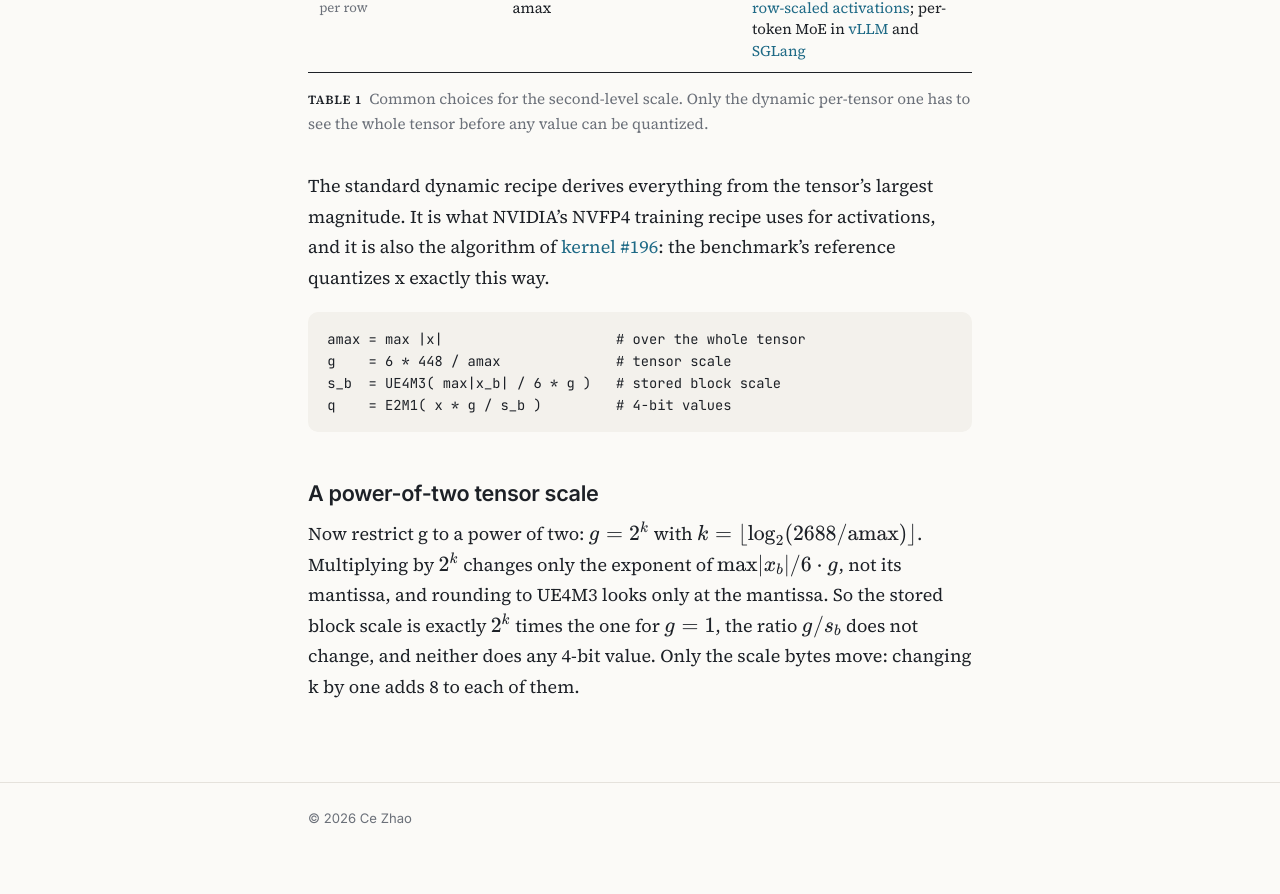
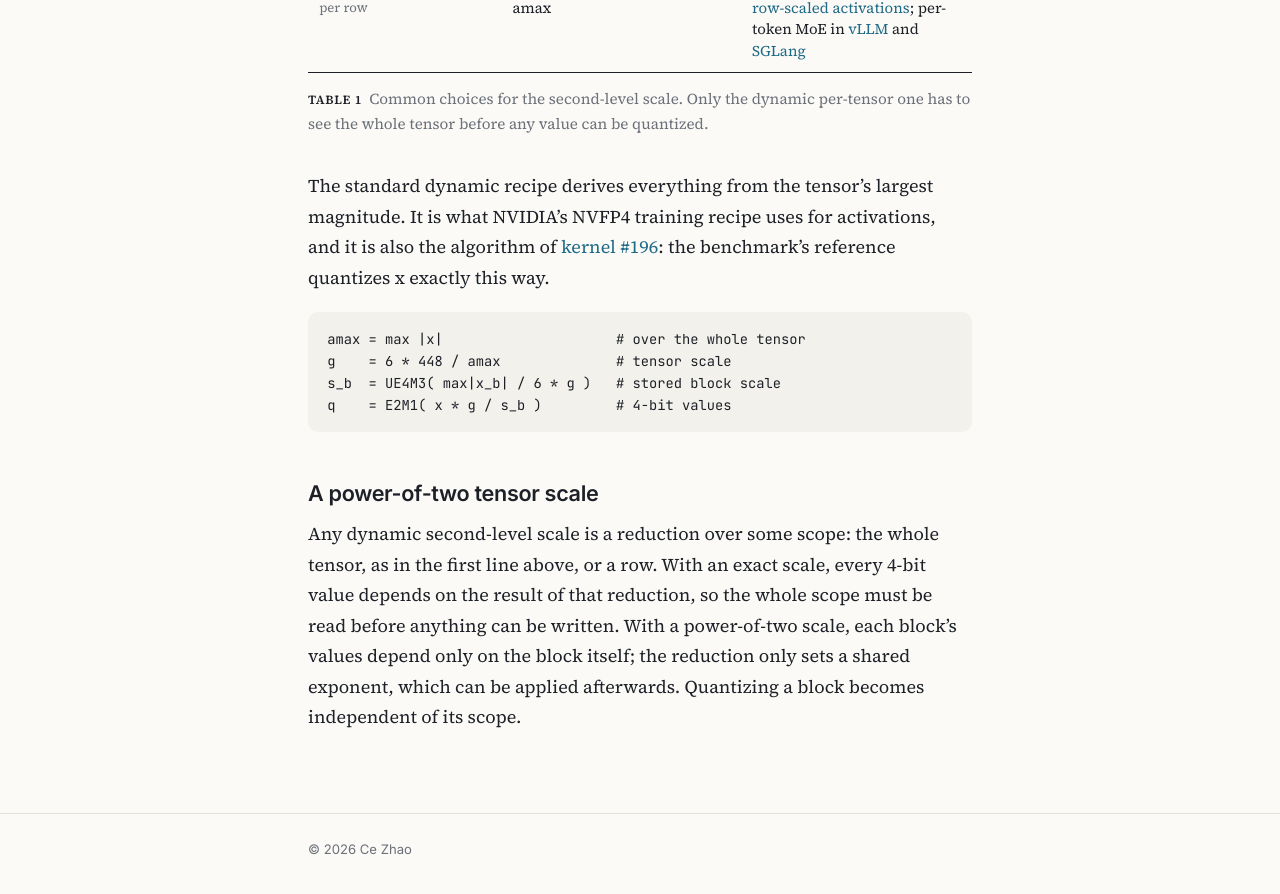
Before and after one commit to A1c0r-Z/A1c0r-Z.github.io, a Jekyll site: the page built from preview/one-pass-nvfp4.md, in a window 1280 px wide and 900 px high, scrolled down 2195 px. Shown: the top 894 px of the window. Built offline with Jekyll 4.4.1, drawn with Linux system fonts in a browser that asks for light colours; before the commit the page ends 3065 px from its top, so only the background shows below that.

Commit message:
Replace the power-of-two paragraph with the decoupling motivation
Co-Authored-By: Claude Opus 5.5 <noreply@anthropic.com>

```diff
--- a/preview/one-pass-nvfp4.md
+++ b/preview/one-pass-nvfp4.md
@@ -45,4 +45,4 @@ q    = E2M1( x * g / s_b )         # 4-bit values
 
 ## A power-of-two tensor scale
 
-Now restrict g to a power of two: $$g = 2^k$$ with $$k = \lfloor \log_2(2688/\mathrm{amax}) \rfloor$$. Multiplying by $$2^k$$ changes only the exponent of $$\max\lvert x_b\rvert/6 \cdot g$$, not its mantissa, and rounding to UE4M3 looks only at the mantissa. So the stored block scale is exactly $$2^k$$ times the one for $$g = 1$$, the ratio $$g/s_b$$ does not change, and neither does any 4-bit value. Only the scale bytes move: changing k by one adds 8 to each of them.
+Any dynamic second-level scale is a reduction over some scope: the whole tensor, as in the first line above, or a row. With an exact scale, every 4-bit value depends on the result of that reduction, so the whole scope must be read before anything can be written. With a power-of-two scale, each block's values depend only on the block itself; the reduction only sets a shared exponent, which can be applied afterwards. Quantizing a block becomes independent of its scope.
```
